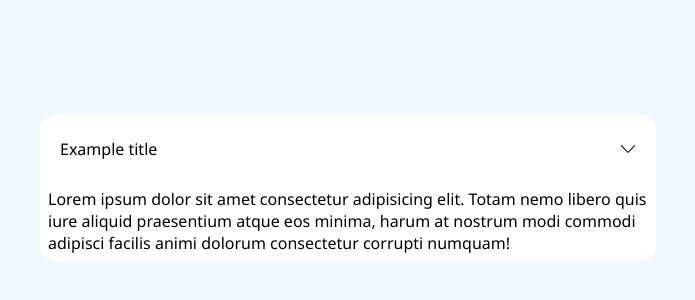
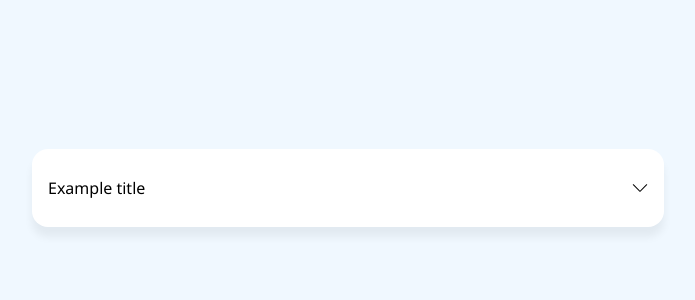
Before and after one commit to Imista/toggleButtons, a plain HTML site: page index.html in a window 1280 px wide. Shown: the part 212-512 px from the top of the page, without its empty margins (292-987 px from the left). Drawn offline with Linux system fonts and the light colour scheme.

Commit message:
Fancy css desing

```diff
--- a/index.html
+++ b/index.html
@@ -14,12 +14,12 @@
     <main>
         <div class="tbContent">
             <div class="tbContent_button">
-                <div class="tbContent_button_head disable">
+                <div class="tbContent_button_head disableButton">
                     <p>Example title</p>
-                    <img src="src/arrow.svg">
+                    <button type="button"><img src="src/arrow.svg"></button>
                 </div>
 
-                <div class="tbContent_button_info disable">
+                <div class="tbContent_button_info disableText">
                     Lorem ipsum dolor sit amet consectetur adipisicing elit. Totam nemo libero quis iure aliquid praesentium atque eos minima, harum at nostrum modi commodi adipisci facilis animi dolorum consectetur corrupti numquam!
                 </div>
             </div>
--- a/style.css
+++ b/style.css
@@ -16,33 +16,52 @@ main{
     display: grid;
     place-items: center;
 }
-
 .tbContent{
     /*Box*/
     background-color: white;
     border-radius: 16px;
-    padding: 8px;
 }
-
 .tbContent_button{
     /*Box*/
+    padding: 12px 16px;
     width: 600px;
+    box-shadow: 0px 10px 8px 0px rgba(0,0,0,0.06);
+    border-radius: 16px;
     /*Display*/
     display: flex;
     flex-direction: column;
 }
-
 .tbContent_button_head{
     /*Box*/
     width: 100%;
-    padding: 12px;
-    padding-top: 0;
     box-sizing: border-box;
     /*Display*/
     display: flex;
     justify-content: space-between;
+    align-items: center;
 }
-
+.tbContent_button_head button{
+    /*Box*/
+    background-color: inherit;
+    border: none;
+    padding: 0;
+    height: 16px;
+}
 .tbContent_button_head img{
+    /*Box*/
+    transform: rotate(180deg);
     width: 16px;
+    cursor: pointer;
+    /*Animation*/
+    transition: all 1s cubic-bezier(0.25, 1, 0.5, 1);
 }
+.tbContent_button_info{
+    transition: all 1s cubic-bezier(0.25, 1, 0.5, 1);
+}
+.disableButton img{
+    /*Transform*/
+    transform: rotate(360deg);
+}
+.disableText{
+    display: none;
+}
```
